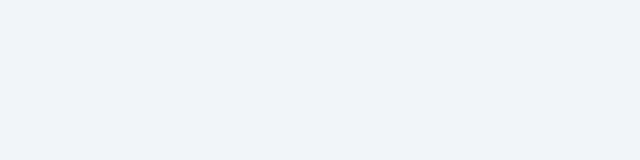
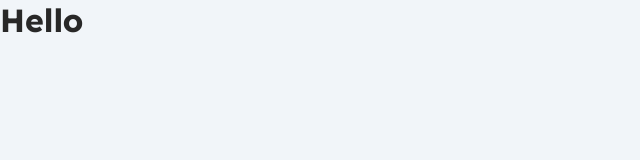
Before and after one commit to ayaamazloum/Subway-System, a React (Create React App) app in the folder subway-system/: page /userstation in a window 1280 px wide. Before the commit this address had no page. Shown: the top 160 px of the page, without its empty margins (0-640 px from the left). Built offline with nearby package versions, Linux system fonts and the light colour scheme.

Commit message:
adding UserStation

```diff
--- a/subway-system/src/App.jsx
+++ b/subway-system/src/App.jsx
@@ -8,6 +8,8 @@ import NavBar from "./pages/Navbar/index.jsx";
 import BranchRoutes from "./core/routes/BranchRoutes.jsx";
 import UserRoutes from "./core/routes/UserRoutes.jsx";
 import Home from "./pages/Home";
+
+import UserStation from "./pages/UserStation/index.jsx";
 
 import { Route, Routes } from "react-router-dom";
 import { useLocation } from "react-router-dom";
@@ -38,6 +40,7 @@ const App = () => {
         <Route path="/auth" element={<Authentication />}></Route>
         <Route path="/stations" element={<Stations />} />
         <Route path="/rides" element={<Rides />} />
+        <Route path="/userstation" element={<UserStation />} />
       </Routes>
 
       {BranchRoutes.includes(location.pathname) && (
--- /dev/null
+++ b/subway-system/src/pages/UserStation/index.jsx
@@ -0,0 +1,10 @@
+import React from "react";
+
+const UserStation = () => {
+
+    return (
+        <div><h1>Hello</h1></div>
+    )
+}
+
+export default UserStation;
```
